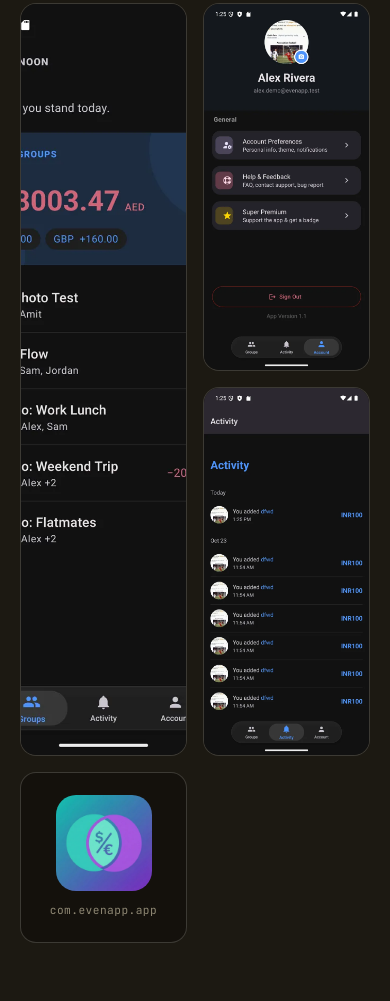
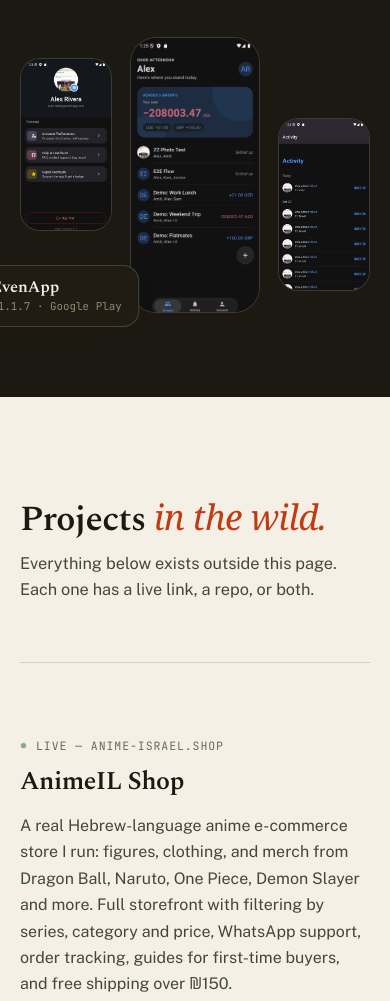
Before and after one commit to amitbrown21/portfolio, a plain HTML site: page index.html in a window 390 px wide. Shown: the part 2878-3879 px from the top of the page. Drawn offline with Linux system fonts and the light colour scheme; a web font is replaced by a local one.

Commit message:
EvenApp visual: portrait phone-shelf tiles so real screenshots display uncropped

```diff
--- a/index.html
+++ b/index.html
@@ -161,19 +161,19 @@
           </dl>
         </div>
         <div class="evenapp-visual reveal" aria-hidden="true">
-          <figure class="tile tile--big">
+          <figure class="tile tile--flank tile--flank-left">
+            <img src="assets/img/evenapp-expenses.webp" alt="" loading="lazy">
+          </figure>
+          <figure class="tile tile--main">
             <img src="assets/img/evenapp-groups.webp" alt="" loading="lazy">
           </figure>
-          <figure class="tile">
-            <img src="assets/img/evenapp-expenses.webp" alt="" loading="lazy">
-          </figure>
-          <figure class="tile">
+          <figure class="tile tile--flank tile--flank-right">
             <img src="assets/img/evenapp-activity.webp" alt="" loading="lazy">
           </figure>
-          <figure class="tile tile--icon">
-            <img src="assets/img/evenapp-icon.webp" alt="" loading="lazy">
-            <figcaption>com.evenapp.app</figcaption>
-          </figure>
+          <div class="app-chip app-chip--dark">
+            <img src="assets/img/evenapp-icon.webp" alt="" width="40" height="40">
+            <span class="app-chip-name">EvenApp<small>v1.1.7 · Google Play</small></span>
+          </div>
         </div>
       </div>
     </section>
--- a/styles.css
+++ b/styles.css
@@ -560,42 +560,43 @@
 }
 
 .evenapp-visual {
-  display: grid;
-  grid-template-columns: 1fr 1fr;
-  grid-template-rows: auto auto;
-  gap: 16px;
+  position: relative;
+  display: flex;
+  align-items: center;
+  justify-content: center;
+  gap: 18px;
+  padding-top: 34px;
 }
 
 .tile {
   margin: 0;
-  border-radius: 16px;
+  border-radius: 20px;
   overflow: hidden;
   border: 1px solid var(--hairline-ink);
   background: #14110C;
-  display: flex;
-  align-items: center;
-  justify-content: center;
 }
 .tile img {
   width: 100%;
   height: 100%;
   object-fit: cover;
+  object-position: top;
   display: block;
 }
-.tile--big { grid-row: span 2; min-height: 480px; }
-.tile--big img { object-position: top; }
-.tile--icon {
-  flex-direction: column;
-  gap: 10px;
-  padding: 22px;
+.tile--main { width: 40%; aspect-ratio: 9 / 19; border-radius: 26px; }
+.tile--flank { width: 28%; aspect-ratio: 9 / 17; }
+.tile--flank-left { transform: translateY(-30px); }
+.tile--flank-right { transform: translateY(30px); }
+
+.app-chip--dark {
+  position: absolute;
+  left: 4%;
+  bottom: -6px;
+  transform: none;
+  background: #211C13;
+  border-color: var(--hairline-ink);
 }
-.tile--icon img { width: 96px; height: 96px; border-radius: 20px; }
-.tile--icon figcaption {
-  font-family: var(--font-mono);
-  font-size: 0.7rem;
-  color: #8F8874;
-  letter-spacing: 0.04em;
-}
+.app-chip--dark .app-chip-name { color: var(--paper); }
+.app-chip--dark .app-chip-name small { color: #8F8874; }
 
 /* ---- section heads ---- */
 .section-head {
```
